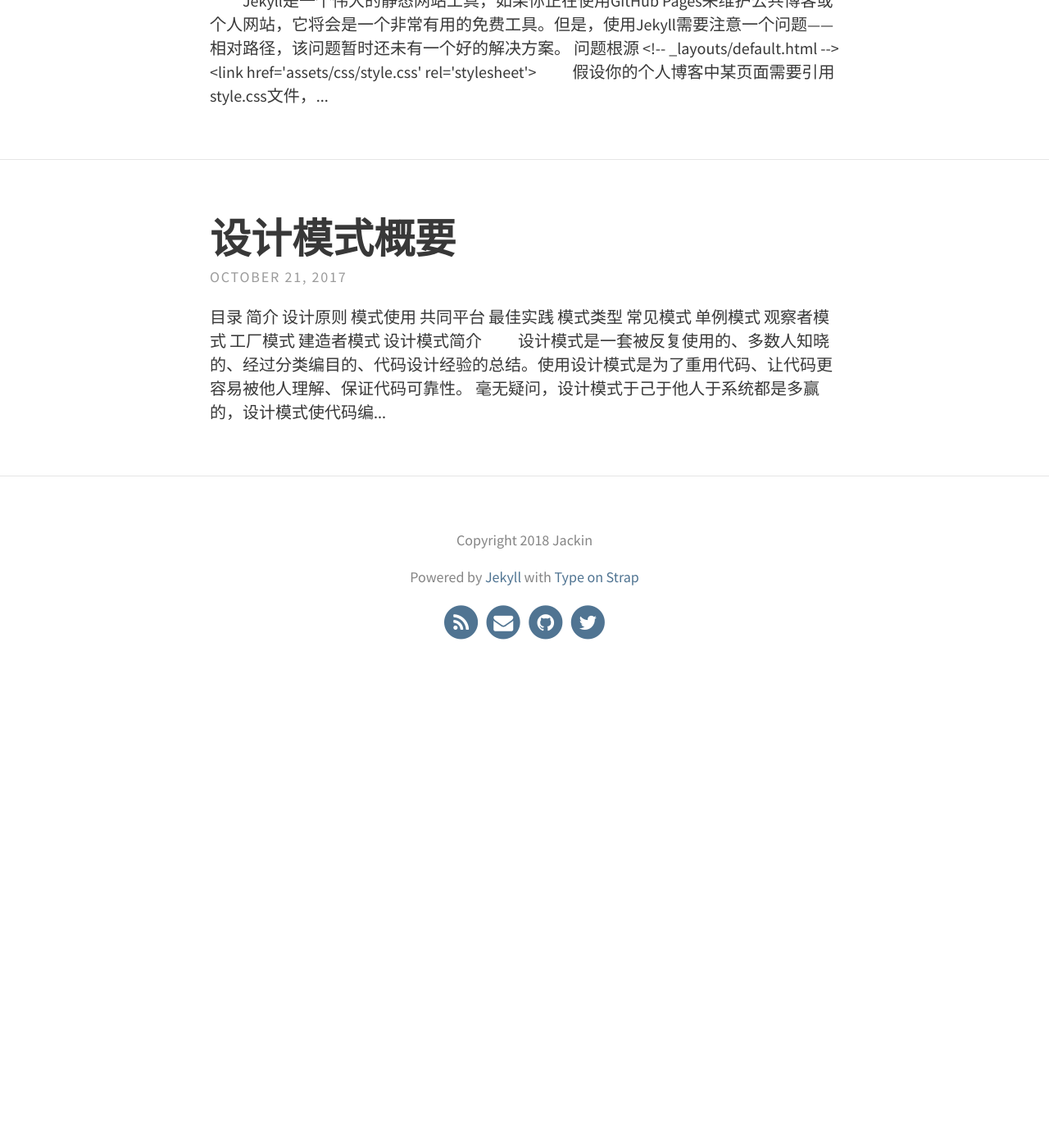
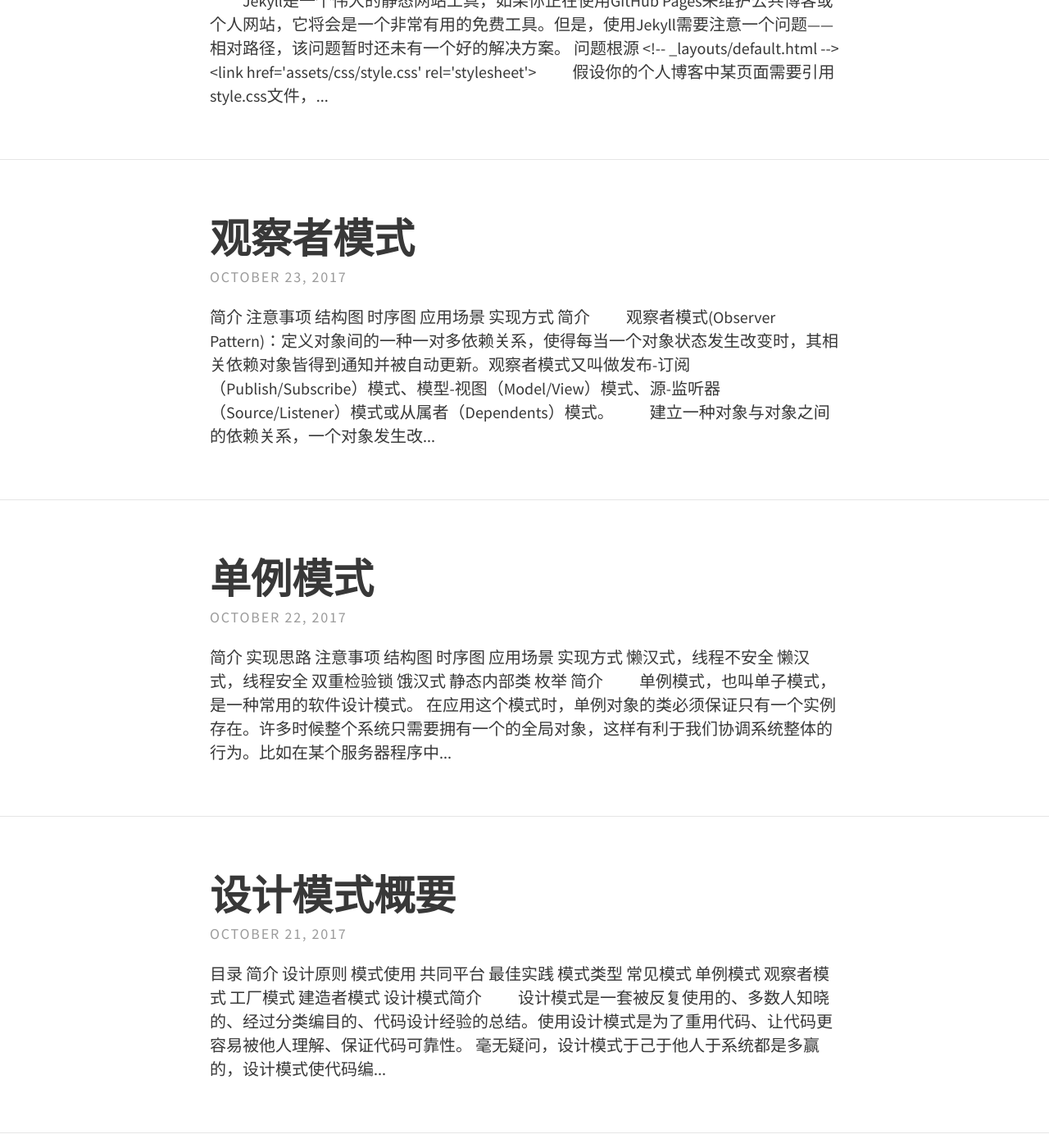
Before and after one commit to LiuJQ/LiuJQ.github.io, a Jekyll site: the page built from index.html, in a window 1280 px wide and 1400 px high, scrolled down 545 px. Shown: the whole window at 82% size. Built offline with Jekyll 4.4.1, drawn with Linux system fonts in a browser that asks for light colours; the list of posts is cut into pages by our own code; before the commit the page ends 1410 px from its top, so only the background shows below that.

Commit message:
update post

````diff
--- a/_config.yml
+++ b/_config.yml
@@ -45,7 +45,7 @@ theme_settings:
 
   # Scripts / Features
   google_analytics: # Tracking ID, e.g. "UA-000000-01"
-  disqus_shortname:
+  disqus_shortname: disqus_kumOCV9cJd
   katex: true # Enable if using math markup
   portfolio: true
   search: true
--- /dev/null
+++ b/_posts/2017-10-22-singleton.md
@@ -0,0 +1,153 @@
+---
+layout: post
+title: 单例模式
+tags: [Java, 设计模式, 最佳实践, 单例模式]
+---
+
+* [简介](#简介)
+* [实现思路](#实现思路)
+* [注意事项](#注意事项)
+* [结构图](#结构图)
+* [时序图](#时序图)
+* [应用场景](#应用场景)
+* [实现方式](#实现方式)
+    * [懒汉式，线程不安全](#懒汉式，线程不安全)
+    * [懒汉式，线程安全](#懒汉式，线程安全)
+    * [双重检验锁](#双重检验锁)
+    * [饿汉式](#饿汉式)
+    * [静态内部类](#静态内部类)
+    * [枚举](#枚举)
+
+## 简介
+&emsp;&emsp;单例模式，也叫单子模式，是一种常用的软件设计模式。
+
+> 在应用这个模式时，单例对象的类必须保证只有一个实例存在。许多时候整个系统只需要拥有一个的全局对象，这样有利于我们协调系统整体的行为。比如在某个服务器程序中，该服务器的配置信息存放在一个文件中，这些配置数据由一个单例对象统一读取，然后服务进程中的其他对象再通过这个单例对象获取这些配置信息。这种方式简化了在复杂环境下的配置管理。
+
+## 实现思路
+&emsp;&emsp;一个类能返回对象一个引用(永远是同一个)和一个获得该实例的方法（必须是静态方法，通常使用getInstance这个名称）；当我们调用这个方法时，如果类持有的引用不为空就返回这个引用，如果类保持的引用为空就创建该类的实例并将实例的引用赋予该类保持的引用；同时我们还将该类的构造函数定义为私有方法，这样其他处的代码就无法通过调用该类的构造函数来实例化该类的对象，只有通过该类提供的静态方法来得到该类的唯一实例。
+
+## 注意事项
+&emsp;&emsp;单例模式在多线程的应用场合下必须小心使用。如果当唯一实例尚未创建时，有两个线程同时调用创建方法，那么它们同时没有检测到唯一实例的存在，从而同时各自创建了一个实例，这样就有两个实例被构造出来，从而违反了单例模式中实例唯一的原则。 解决这个问题的办法是为指示类是否已经实例化的变量提供一个互斥锁(虽然这样会降低效率)。
+
+## 结构图
+![singleton_structure]({{ site.baseurl }}/assets/img/designpatterns/singleton_structure.jpg)
+
+## 时序图
+![singleton_seq]({{ site.baseurl }}/assets/img/designpatterns/singleton_seq.jpg)
+
+## 应用场景
+&emsp;&emsp;一个具有自动编号主键的表可以有多个用户同时使用，但数据库中只能有一个地方分配下一个主键编号，否则会出现主键重复，因此该主键编号生成器必须具备唯一性，可以通过单例模式来实现。
+
+## 实现方式
+
+### 懒汉式，线程不安全
+&emsp;&emsp;教科书上实现的单例模式。
+```java
+public class Singleton {
+    private static Singleton instance;
+    private Singleton (){}
+    public static Singleton getInstance() {
+     if (instance == null) {
+         instance = new Singleton();
+     }
+     return instance;
+    }
+}
+```
+&emsp;&emsp;这段代码简单明了，而且使用了懒加载模式，但是却存在致命的问题。当有多个线程并行调用 getInstance() 的时候，就会创建多个实例。也就是说在多线程下不能正常工作。
+****
+
+### 懒汉式，线程安全
+&emsp;&emsp;为了解决上面的问题，最简单的方法是将整个 getInstance() 方法设为同步（synchronized）。
+```java
+public static synchronized Singleton getInstance() {
+    if (instance == null) {
+        instance = new Singleton();
+    }
+    return instance;
+}
+```
+&emsp;&emsp;虽然做到了线程安全，并且解决了多实例的问题，但是它并不高效。因为在任何时候只能有一个线程调用 getInstance() 方法。但是同步操作只需要在第一次调用时才被需要，即第一次创建单例实例对象时。这就引出了双重检验锁。
+****
+
+### 双重检验锁
+&emsp;&emsp;双重检验锁模式（double checked locking pattern），是一种使用同步块加锁的方法。程序员称其为双重检查锁，因为会有两次检查 instance == null，一次是在同步块外，一次是在同步块内。为什么在同步块内还要再检验一次？因为可能会有多个线程一起进入同步块外的 if，如果在同步块内不进行二次检验的话就会生成多个实例了。
+```java
+public static Singleton getSingleton() {
+    if (instance == null) {                         //Single Checked
+        synchronized (Singleton.class) {
+            if (instance == null) {                 //Double Checked
+                instance = new Singleton();
+            }
+        }
+    }
+    return instance ;
+}
+```
+&emsp;&emsp;这段代码看起来很完美，很可惜，它是有问题。主要在于instance = new Singleton()这句，这并非是一个原子操作，事实上在 JVM 中这句话大概做了下面 3 件事情：
+
+1. 给 instance 分配内存
+2. 调用 Singleton 的构造函数来初始化成员变量
+3. 将instance对象指向分配的内存空间（执行完这步 instance 就为非 null 了）
+
+&emsp;&emsp;但是在 JVM 的即时编译器中存在指令重排序的优化。也就是说上面的第二步和第三步的顺序是不能保证的，最终的执行顺序可能是 1-2-3 也可能是 1-3-2。如果是后者，则在 3 执行完毕、2 未执行之前，被线程二抢占了，这时 instance 已经是非 null 了（但却没有初始化），所以线程二会直接返回 instance，然后使用，然后顺理成章地报错。
+
+&emsp;&emsp;我们只需要将 instance 变量声明成 volatile 就可以了。
+```java
+public class Singleton {
+    private volatile static Singleton instance; //声明成 volatile
+    private Singleton (){}
+    public static Singleton getSingleton() {
+        if (instance == null) {
+            synchronized (Singleton.class) {
+                if (instance == null) {
+                    instance = new Singleton();
+                }
+            }
+        }
+        return instance;
+    }
+}
+```
+****
+
+### 饿汉式
+&emsp;&emsp;这种方法非常简单，因为单例的实例被声明成 static 和 final 变量了，在第一次加载类到内存中时就会初始化，所以创建实例本身是线程安全的。
+```java
+public class Singleton{
+    //类加载时就初始化
+    private static final Singleton instance = new Singleton();
+
+    private Singleton(){}
+    public static Singleton getInstance(){
+        return instance;
+    }
+}
+```
+&emsp;&emsp;它不是一种懒加载模式（lazy initialization），单例会在加载类后一开始就被初始化，即使客户端没有调用 getInstance()方法。饿汉式的创建方式在一些场景中将无法使用：譬如 Singleton 实例的创建是依赖参数或者配置文件的，在 getInstance() 之前必须调用某个方法设置参数给它，那样这种单例写法就无法使用了。
+****
+
+### 静态内部类
+&emsp;&emsp;《Effective Java》上所推荐的写法。
+```java
+public class Singleton {
+    private static class SingletonHolder {
+        private static final Singleton INSTANCE = new Singleton();
+    }
+    private Singleton (){}
+    public static final Singleton getInstance() {
+        return SingletonHolder.INSTANCE;
+    }
+}
+```
+&emsp;&emsp;这种写法仍然使用JVM本身机制保证了线程安全问题；由于 SingletonHolder 是私有的，除了 getInstance() 之外没有办法访问它，因此它是懒汉式的；同时读取实例的时候不会进行同步，没有性能缺陷；也不依赖 JDK 版本。
+****
+
+### 枚举
+&emsp;&emsp;枚举写单例很简单，也是它最大的优点。通过EasySingleton.INSTANCE来访问实例，这比调用getInstance()方法简单多了。创建枚举默认就是线程安全的，所以不需要担心double checked locking，而且还能防止反序列化导致重新创建新的对象。
+```java
+public enum EasySingleton{
+    INSTANCE;
+}
+```
+&emsp;&emsp;但Java中毕竟使用单例还需要调用它的方法，枚举写法不支持，不推荐。
--- /dev/null
+++ b/_posts/2017-10-23-observer.md
@@ -0,0 +1,45 @@
+---
+layout: post
+title: 观察者模式
+tags: [Java, 设计模式, 最佳实践, 观察者模式]
+---
+
+* [简介](#简介)
+* [注意事项](#注意事项)
+* [结构图](#结构图)
+* [时序图](#时序图)
+* [应用场景](#应用场景)
+* [实现方式](#实现方式)
+
+## 简介
+&emsp;&emsp;观察者模式(Observer Pattern)：定义对象间的一种一对多依赖关系，使得每当一个对象状态发生改变时，其相关依赖对象皆得到通知并被自动更新。观察者模式又叫做发布-订阅（Publish/Subscribe）模式、模型-视图（Model/View）模式、源-监听器（Source/Listener）模式或从属者（Dependents）模式。
+
+&emsp;&emsp;建立一种对象与对象之间的依赖关系，一个对象发生改变时将自动通知其他对象，其他对象将相应做出反应。在此，发生改变的对象称为观察目标，而被通知的对象称为观察者，一个观察目标可以对应多个观察者，而且这些观察者之间没有相互联系，可以根据需要增加和删除观察者，使得系统更易于扩展，这就是观察者模式的模式动机。
+
+## 注意事项
+观察者模式的优点
+* 观察者模式可以实现表示层和数据逻辑层的分离，并定义了稳定的消息更新传递机制，抽象了更新接口，使得可以有各种各样不同的表示层作为具体观察者角色。
+* 观察者模式在观察目标和观察者之间建立一个抽象的耦合。
+* 观察者模式支持广播通信。
+* 观察者模式符合“开闭原则”的要求。
+
+观察者模式的缺点
+* 如果一个观察目标对象有很多直接和间接的观察者的话，将所有的观察者都通知到会花费很多时间。
+* 如果在观察者和观察目标之间有循环依赖的话，观察目标会触发它们之间进行循环调用，可能导致系统崩溃。
+* 观察者模式没有相应的机制让观察者知道所观察的目标对象是怎么发生变化的，而仅仅只是知道观察目标发生了变化。
+
+## 结构图
+观察者模式包含如下角色：
+* Subject: 目标
+* ConcreteSubject: 具体目标
+* Observer: 观察者
+* ConcreteObserver: 具体观察者
+
+![observer_structure]({{ site.baseurl }}/assets/img/designpatterns/observer_structure.jpg)
+
+## 时序图
+
+![observer_seq]({{ site.baseurl }}/assets/img/designpatterns/observer_seq.jpg)
+
+## 应用场景
+&emsp;&emsp;观察者模式在软件开发中应用非常广泛，如某电子商务网站可以在执行发送操作后给用户多个发送商品打折信息，某团队战斗游戏中某队友牺牲将给所有成员提示等等，凡是涉及到一对一或者一对多的对象交互场景都可以使用观察者模式。
````
Also changed, not shown: assets/img/designpatterns/observer_seq.jpg (added), assets/img/designpatterns/observer_structure.jpg (added), assets/img/designpatterns/singleton_seq.jpg (added), assets/img/designpatterns/singleton_structure.jpg (added).
